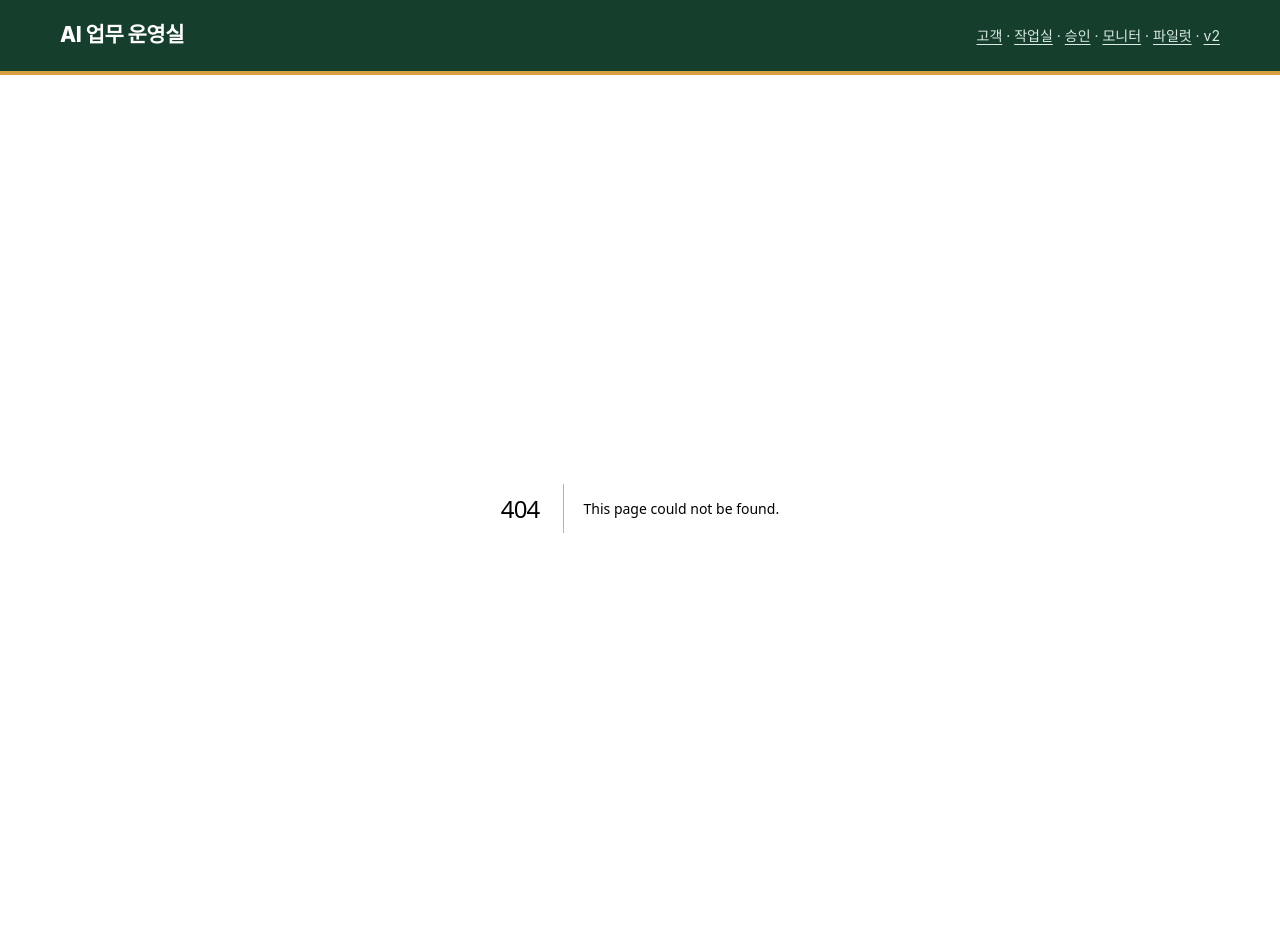
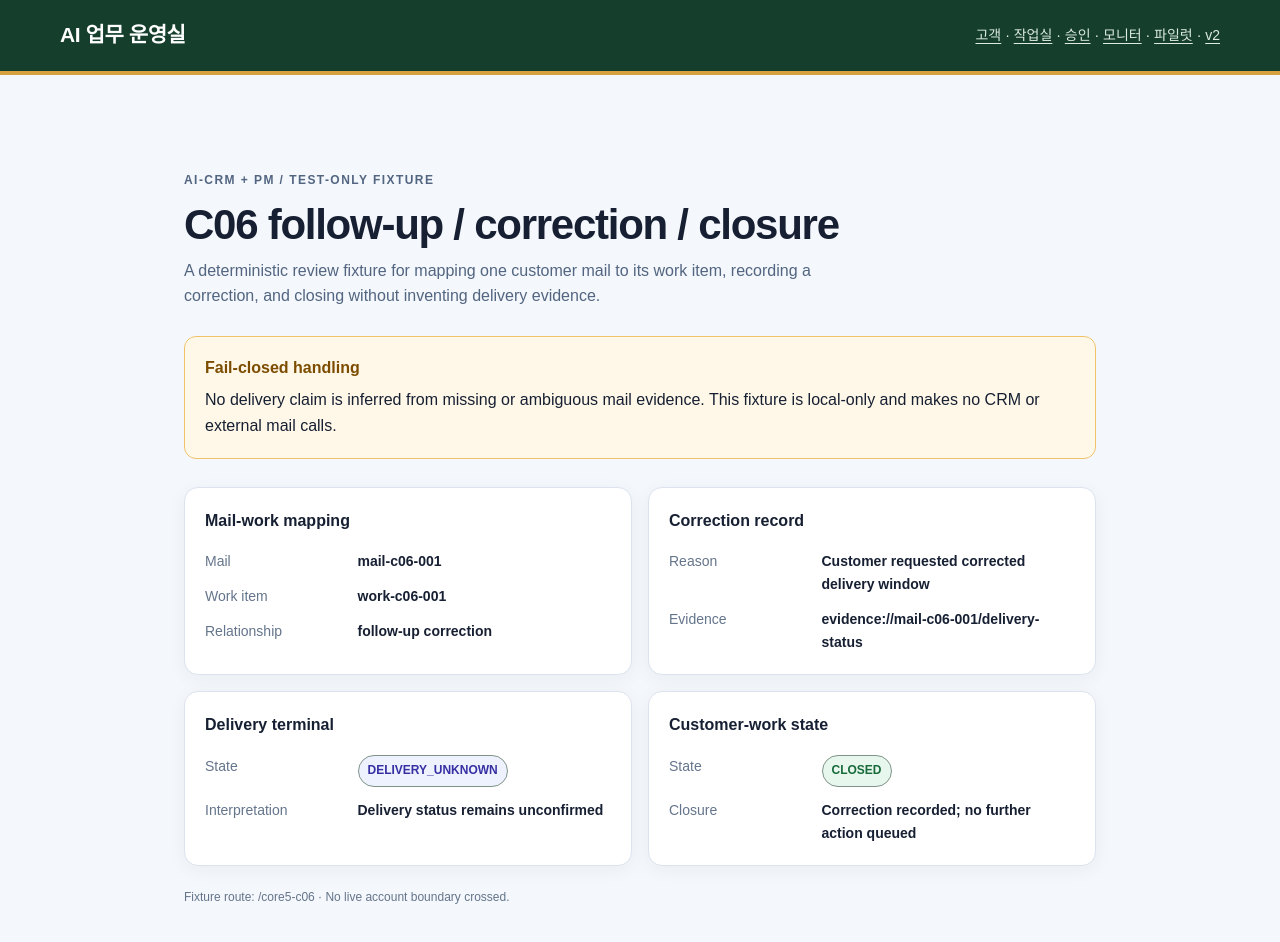
Before and after one commit to whelp99-code/ai-crm-project-manager, a Next.js app in the folder apps/web/: page /core5-c06 in a window 1280 px wide. Before the commit this address had no page. Shown: the top 942 px of the page. Built offline with nearby package versions, Linux system fonts and the light colour scheme.

Commit message:
test(web): add isolated C06 closure fixture

```diff
--- /dev/null
+++ b/apps/web/app/core5-c06/page.tsx
@@ -0,0 +1,77 @@
+const styles = `
+  :root { color-scheme: light; }
+  * { box-sizing: border-box; }
+  body { margin: 0; background: #f4f7fb; color: #172033; font-family: Arial, sans-serif; }
+  main { max-width: 1040px; margin: 0 auto; padding: 48px 24px; }
+  .eyebrow { color: #526581; font-size: 12px; font-weight: 700; letter-spacing: .12em; text-transform: uppercase; }
+  h1 { margin: 10px 0 8px; font-size: clamp(28px, 4vw, 42px); letter-spacing: -.03em; }
+  .intro { color: #526581; max-width: 700px; line-height: 1.55; }
+  .notice { margin: 28px 0; padding: 18px 20px; border: 1px solid #f0c36b; border-radius: 12px; background: #fff8e8; }
+  .notice strong { display: block; margin-bottom: 5px; color: #7c4d00; }
+  .grid { display: grid; grid-template-columns: repeat(2, minmax(0, 1fr)); gap: 16px; }
+  .card { padding: 20px; border: 1px solid #dce3ee; border-radius: 14px; background: white; box-shadow: 0 4px 18px rgb(35 55 85 / 5%); }
+  .card h2 { margin: 0 0 16px; font-size: 16px; }
+  dl { display: grid; grid-template-columns: minmax(110px, .7fr) 1.3fr; gap: 12px 16px; margin: 0; font-size: 14px; }
+  dt { color: #64748b; } dd { margin: 0; font-weight: 700; overflow-wrap: anywhere; }
+  .status { display: inline-block; padding: 5px 9px; border-radius: 999px; background: #eef2ff; color: #3730a3; font-size: 12px; }
+  .closed { background: #e7f7ed; color: #176b3b; }
+  .footer { margin-top: 22px; color: #64748b; font-size: 12px; }
+  @media (max-width: 640px) { main { padding: 28px 16px; } .grid { grid-template-columns: 1fr; } dl { grid-template-columns: 1fr; gap: 4px; } dd { margin-bottom: 8px; } }
+`;
+
+export default function Core5C06FixturePage() {
+  return (
+    <>
+      <style>{styles}</style>
+      <main>
+        <div className="eyebrow">AI-CRM + PM / test-only fixture</div>
+        <h1>C06 follow-up / correction / closure</h1>
+        <p className="intro">
+          A deterministic review fixture for mapping one customer mail to its work item,
+          recording a correction, and closing without inventing delivery evidence.
+        </p>
+
+        <div className="notice" data-testid="fail-closed-copy">
+          <strong>Fail-closed handling</strong>
+          No delivery claim is inferred from missing or ambiguous mail evidence. This fixture is local-only and makes no CRM or external mail calls.
+        </div>
+
+        <div className="grid">
+          <section className="card" aria-labelledby="mapping-title">
+            <h2 id="mapping-title">Mail-work mapping</h2>
+            <dl data-testid="mail-work-mapping" data-mail-id="mail-c06-001" data-work-id="work-c06-001">
+              <dt>Mail</dt><dd>mail-c06-001</dd>
+              <dt>Work item</dt><dd>work-c06-001</dd>
+              <dt>Relationship</dt><dd>follow-up correction</dd>
+            </dl>
+          </section>
+
+          <section className="card" aria-labelledby="correction-title">
+            <h2 id="correction-title">Correction record</h2>
+            <dl>
+              <dt>Reason</dt><dd data-testid="correction-reason">Customer requested corrected delivery window</dd>
+              <dt>Evidence</dt><dd data-testid="evidence-reference">evidence://mail-c06-001/delivery-status</dd>
+            </dl>
+          </section>
+
+          <section className="card" aria-labelledby="terminal-title">
+            <h2 id="terminal-title">Delivery terminal</h2>
+            <dl>
+              <dt>State</dt><dd><span className="status" data-testid="delivery-terminal">DELIVERY_UNKNOWN</span></dd>
+              <dt>Interpretation</dt><dd>Delivery status remains unconfirmed</dd>
+            </dl>
+          </section>
+
+          <section className="card" aria-labelledby="customer-state-title">
+            <h2 id="customer-state-title">Customer-work state</h2>
+            <dl>
+              <dt>State</dt><dd><span className="status closed" data-testid="customer-work-state">CLOSED</span></dd>
+              <dt>Closure</dt><dd>Correction recorded; no further action queued</dd>
+            </dl>
+          </section>
+        </div>
+        <p className="footer">Fixture route: /core5-c06 · No live account boundary crossed.</p>
+      </main>
+    </>
+  );
+}
```
Also changed, not shown: 1 other file (tests, documents, lock files or other folders).
